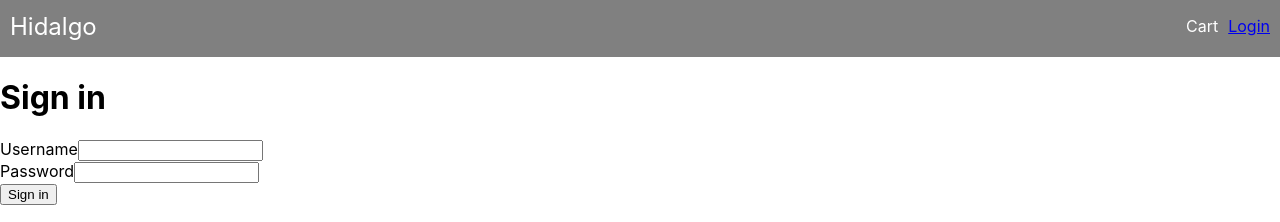
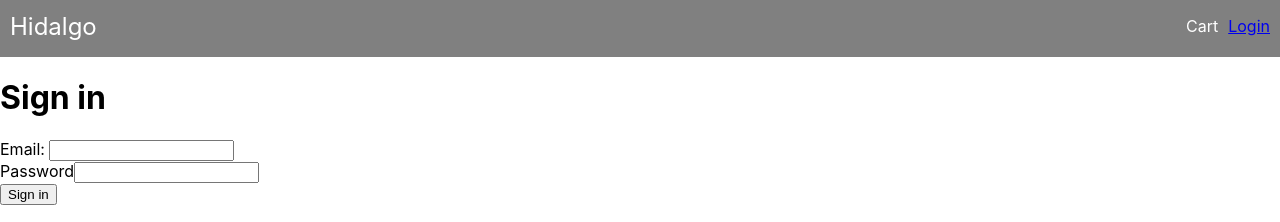
Before and after one commit to Nic-Tmpl/hidalgo, a React (Create React App) app in the folder frontend/: page /login in a window 1280 px wide. Shown: the top 222 px of the page. Built offline with nearby package versions, Linux system fonts and the light colour scheme.

Commit message:
changes username to email in Login and Signup Screens

```diff
--- a/frontend/src/screens/LoginScreen.js
+++ b/frontend/src/screens/LoginScreen.js
@@ -12,8 +12,8 @@ function LoginScreen(props) {
         <h1>Sign in</h1>
         <form action="/login/password" method="post">
             <section>
-                <label for="username">Username</label>
-                <input id="username" name="username" type="text" autocomplete="username" required autofocus />
+                <label for="email">Email: </label>
+                <input id="email" name="emaeil" type="email" autocomplete="email" required autofocus />
             </section>
             <section>
                 <label for="current-password">Password</label>
--- a/frontend/src/screens/SignupScreen.js
+++ b/frontend/src/screens/SignupScreen.js
@@ -10,8 +10,8 @@ function SignupScreen(props) {
         <h1>Sign up</h1>
         <form action="/signup" method="post">
             <section>
-                <label for="username">Username: </label>
-                <input id="username" name="username" type="text" autocomplete="username" required />
+                <label for="email">Email: </label>
+                <input id="email" name="email" type="email" autocomplete="email" required />
             </section>
             <section>
                 <label for="new-password">Password: </label>
```
